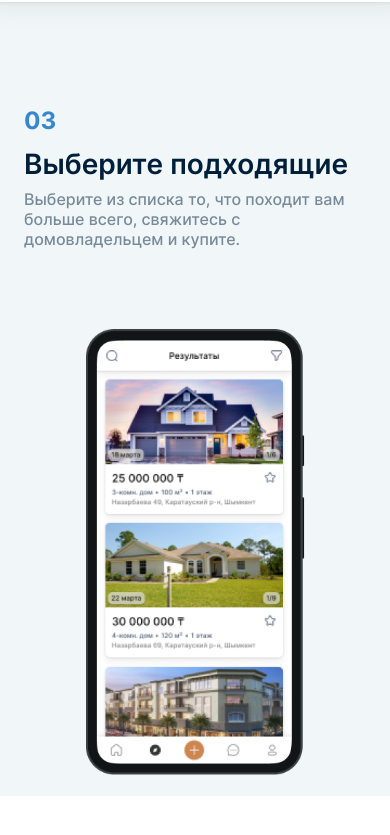
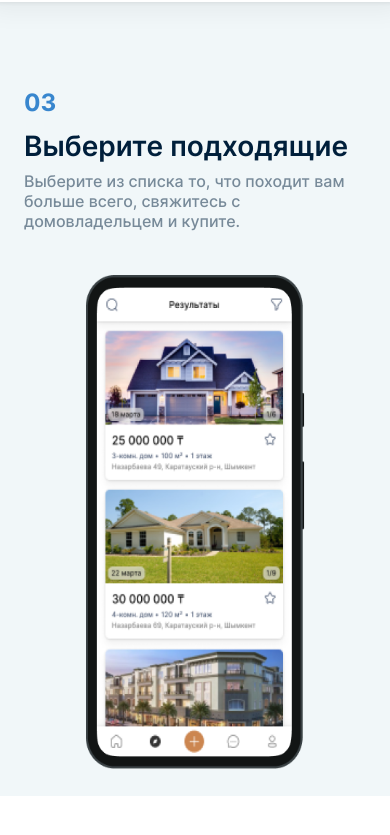
Before and after one commit to AzamatUmirzakov/oz-uyim, a plain HTML site: page index.html in a window 390 px wide. Shown: the part 2446-3281 px from the top of the page. Drawn offline with Linux system fonts and the light colour scheme.

Commit message:
small fixes

```diff
--- a/styles/blocks/how-it-works.scss
+++ b/styles/blocks/how-it-works.scss
@@ -192,9 +192,11 @@
             }
           }
           .step-image {
-            // height: calc(100vh - 300px);
-            max-height: 50vh;
+            max-width: 100%;
+            height: calc(100vh - 350px);
+            // max-height: 100%;
             img {
+              max-height: 100%;
               width: 100%;
             }
           }
```
Also changed, not shown: styles/style.css, 1 other file.
